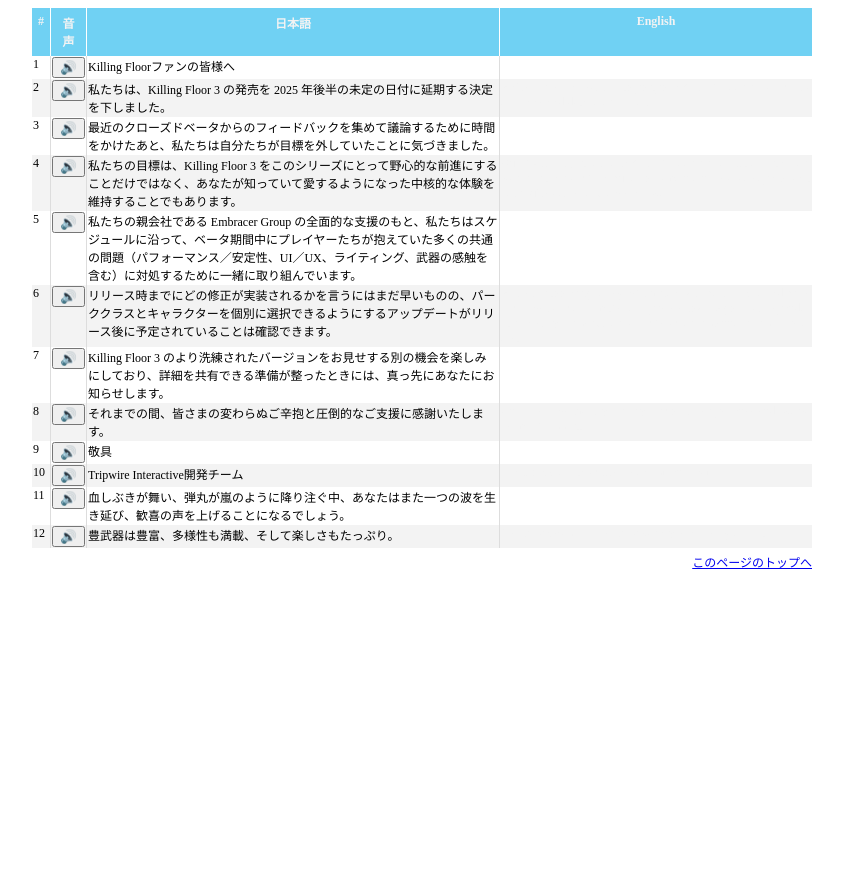
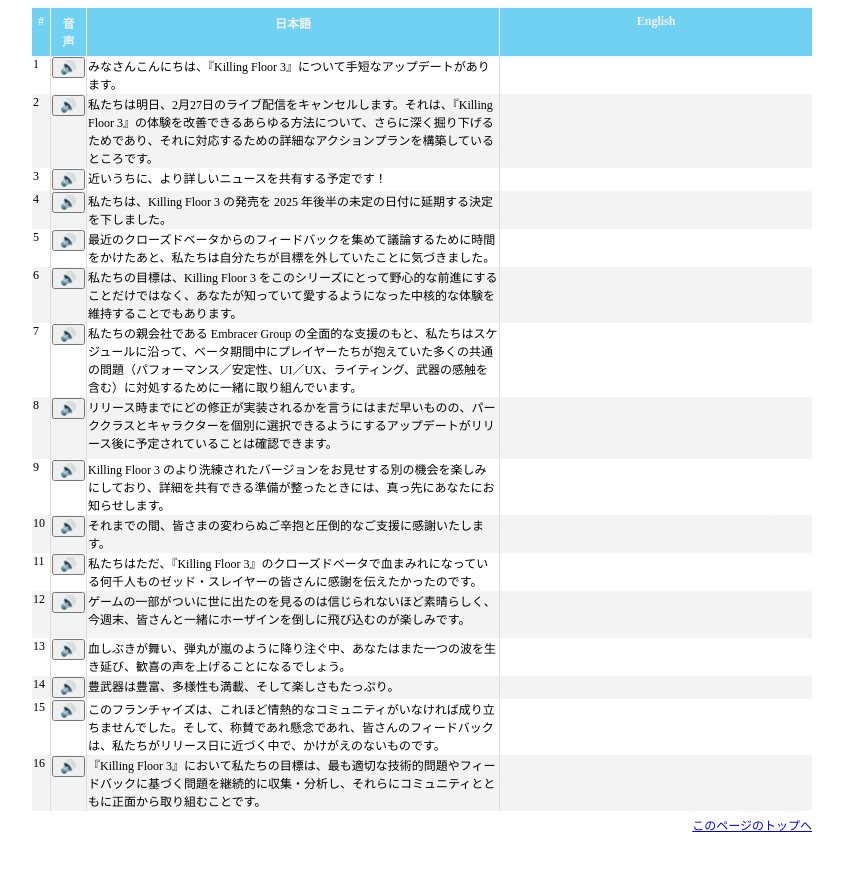
Before and after one commit to BEROCHLU/table-speaker, a plain HTML site: page index.html in a window 1280 px wide. Shown: the whole page, without its empty margins (218-1061 px from the left). Before the commit the page ends 800 px from the top, so only its background shows below. Drawn offline with nearby package versions, Linux system fonts and the light colour scheme.

Commit message:
feat(announcement): update Killing Floor 3 message with live stream cancellation and community appreciation
Expanded the announcement to inform users about the cancellation of the February 27th live stream to focus on improving the game experience. Added messages expressing gratitude to the closed beta participants, excitement for upcoming gameplay, and emphasized the importance of community feedback as the release date approaches. This update provides clearer communication and strengthens community engagement.

```diff
--- a/index.html
+++ b/index.html
@@ -24,8 +24,20 @@
                         <tr>
                             <td class="row-number"></td>
                             <td><button class="speaker">🔊</button></td>
-                            <td class="jp">Killing Floorファンの皆様へ</td>
-                            <td class="en">Dear Killing Floor Fans,</td>
+                            <td class="jp">みなさんこんにちは、『Killing Floor 3』について手短なアップデートがあります。</td>
+                            <td class="en">Hey all, we have a quick update regarding Killing Floor 3 for you.</td>
+                        </tr>
+                        <tr>
+                            <td class="row-number"></td>
+                            <td><button class="speaker">🔊</button></td>
+                            <td class="jp">私たちは明日、2月27日のライブ配信をキャンセルします。それは、『Killing Floor 3』の体験を改善できるあらゆる方法について、さらに深く掘り下げるためであり、それに対応するための詳細なアクションプランを構築しているところです。</td>
+                            <td class="en">We are cancelling our live stream tomorrow, February 27th to do some more deep dives into all the ways we can improve the Killing Floor 3 experience and are building a detailed action plan to address that.</td>
+                        </tr>
+                        <tr>
+                            <td class="row-number"></td>
+                            <td><button class="speaker">🔊</button></td>
+                            <td class="jp">近いうちに、より詳しいニュースを共有する予定です！</td>
+                            <td class="en">We’ll have more detailed news to share in the near future!</td>
                         </tr>
                         <tr>
                             <td class="row-number"></td>
@@ -73,14 +85,14 @@
                         <tr>
                             <td class="row-number"></td>
                             <td><button class="speaker">🔊</button></td>
-                            <td class="jp">敬具</td>
-                            <td class="en">Sincerely,</td>
+                            <td class="jp">私たちはただ、『Killing Floor 3』のクローズドベータで血まみれになっている何千人ものゼッド・スレイヤーの皆さんに感謝を伝えたかったのです。</td>
+                            <td class="en">We just wanted to thank all the thousands of you zed-slayers who've been getting bloody in the Killing Floor 3 closed beta.</td>
                         </tr>
                         <tr>
                             <td class="row-number"></td>
                             <td><button class="speaker">🔊</button></td>
-                            <td class="jp">Tripwire Interactive開発チーム</td>
-                            <td class="en">The Tripwire Interactive Development Team</td>
+                            <td class="jp">ゲームの一部がついに世に出たのを見るのは信じられないほど素晴らしく、今週末、皆さんと一緒にホーザインを倒しに飛び込むのが楽しみです。</td>
+                            <td class="en">Seeing a slice of the game finally out in the wild has been incredible, and we’re excited to hop in and take down Horzine alongside you this weekend. </td>
                         </tr>
                         <tr>
                             <td class="row-number"></td>
@@ -94,6 +106,18 @@
                             <td class="jp">豊武器は豊富、多様性も満載、そして楽しさもたっぷり。</td>
                             <td class="en">Plenty of weapons, plenty of variety, and plenty of fun.</td>
                         </tr>
+                        <tr>
+                            <td class="row-number"></td>
+                            <td><button class="speaker">🔊</button></td>
+                            <td class="jp">このフランチャイズは、これほど情熱的なコミュニティがいなければ成り立ちませんでした。そして、称賛であれ懸念であれ、皆さんのフィードバックは、私たちがリリース日に近づく中で、かけがえのないものです。</td>
+                            <td class="en">This franchise wouldn’t be possible without such a passionate community, and your feedback—whether praise or concern—is invaluable as we approach our release date.</td>
+                        </tr>
+                                                <tr>
+                            <td class="row-number"></td>
+                            <td><button class="speaker">🔊</button></td>
+                            <td class="jp">『Killing Floor 3』において私たちの目標は、最も適切な技術的問題やフィードバックに基づく問題を継続的に収集・分析し、それらにコミュニティとともに正面から取り組むことです。</td>
+                            <td class="en">With Killing Floor 3, it is our goal to consistently gather and analyze the most applicable technical and feedback-based issues and address them head-on with our community.</td>
+                        </tr>
                     </tbody>
                 </table>
                 <p class="right"><a href="#top">このページのトップへ</a></p>
```
